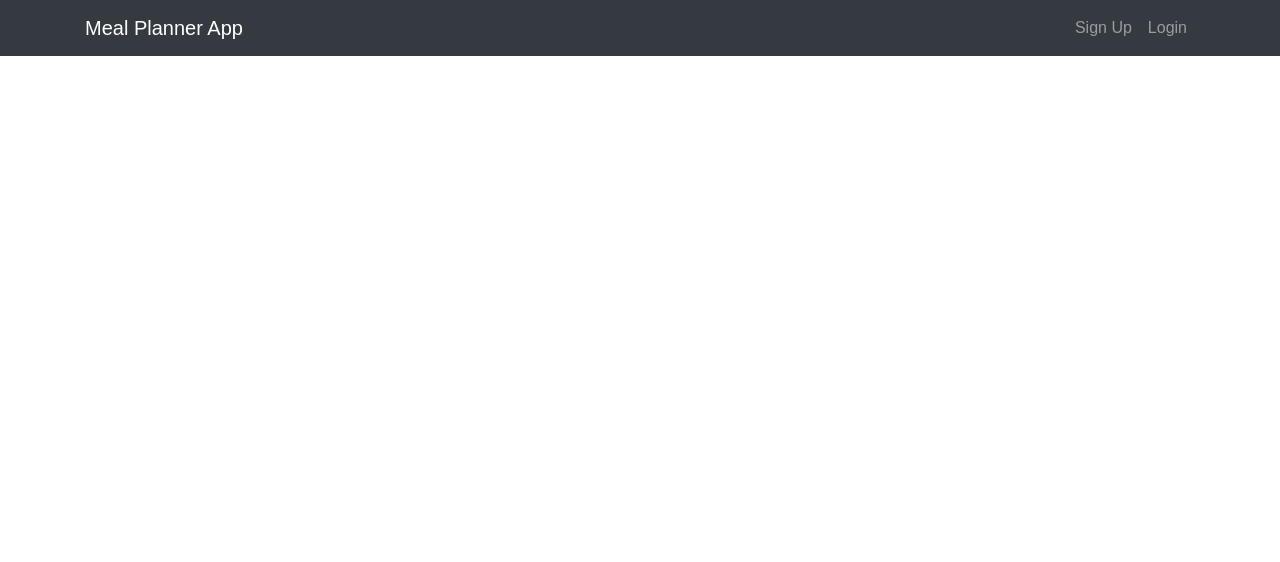
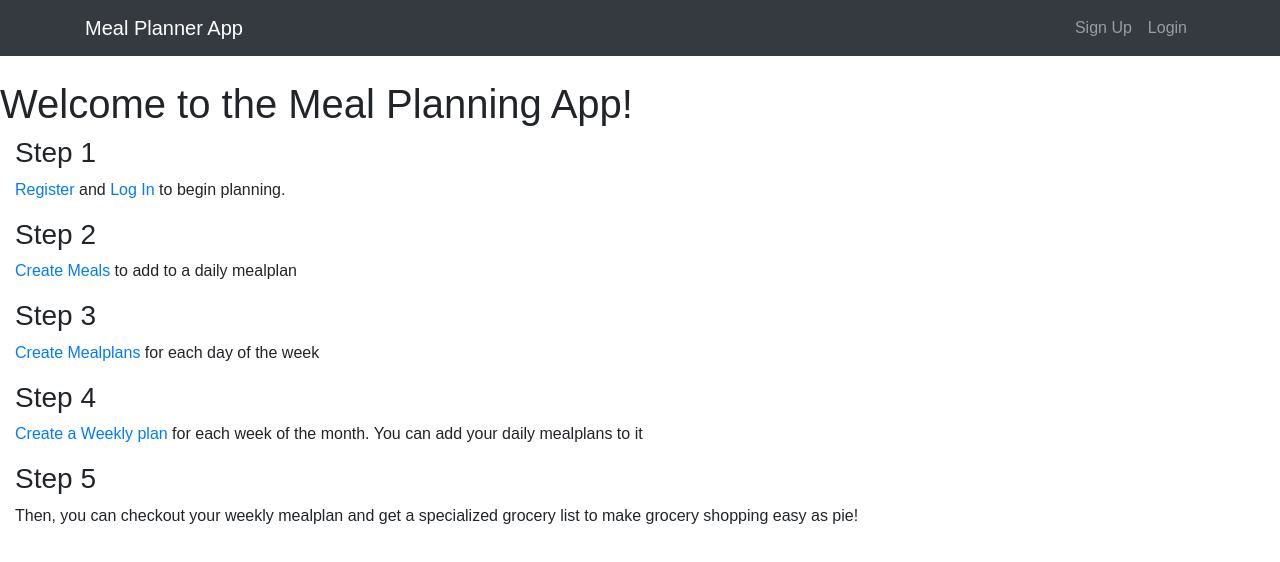
Before and after one commit to KatieSchmidt/react_meal_plan, a React (Create React App) app in the folder client/: page / in a window 1280 px wide. Shown: the top 562 px of the page. Built offline with nearby package versions, Linux system fonts and the light colour scheme.

Commit message:
Create Home screen ad add home route

```diff
--- a/client/public/index.html
+++ b/client/public/index.html
@@ -13,7 +13,7 @@
   <link rel="shortcut icon" href="%PUBLIC_URL%/favicon.ico">
   <link rel="stylesheet" href="https://stackpath.bootstrapcdn.com/bootstrap/4.1.3/css/bootstrap.min.css" integrity="sha384-MCw98/SFnGE8fJT3GXwEOngsV7Zt27NXFoaoApmYm81iuXoPkFOJwJ8ERdknLPMO"
     crossorigin="anonymous">
-  <title>React App</title>
+  <title>Simply Plan It</title>
 </head>
 
 <body>
--- a/client/src/App.js
+++ b/client/src/App.js
@@ -19,6 +19,8 @@ import EditWeeklyGroceryList from "./components/weeklygrocerylist/EditWeeklyGroc
 import Login from "./components/auth/Login";
 import Register from "./components/auth/Register";
 import "./App.css";
+
+import Home from "./components/home/Home";
 
 import jwt_decode from "jwt-decode";
 import setAuthToken from "./utils/setAuthToken";
@@ -47,6 +49,7 @@ class App extends Component {
         <Router>
           <div>
             <Navbar />
+            <Route exact path="/" component={Home} />
             <Route exact path="/register" component={Register} />
             <Route exact path="/login" component={Login} />
 
--- /dev/null
+++ b/client/src/components/home/Home.js
@@ -0,0 +1,48 @@
+import React, { Component } from "react";
+
+export default class Home extends Component {
+  render() {
+    return (
+      <div>
+        <div className="col">
+          <div className="row">
+            <h1>Welcome to the Meal Planning App!</h1>
+          </div>
+          <div className="row">
+            <h3 className="col col-12 text-left">Step 1</h3>
+            <p className="col col-12">
+              <a href="/register">Register</a> and <a href="/login">Log In</a>{" "}
+              to begin planning.
+            </p>
+          </div>
+          <div className="row">
+            <h3 className="col col-12 text-left">Step 2</h3>
+            <p className="col col-12">
+              <a href="/meals">Create Meals</a> to add to a daily mealplan
+            </p>
+          </div>
+          <div className="row">
+            <h3 className="col col-12 text-left">Step 3</h3>
+            <p className="col col-12">
+              <a href="/meal-plan">Create Mealplans</a> for each day of the week
+            </p>
+          </div>
+          <div className="row">
+            <h3 className="col col-12 text-left">Step 4</h3>
+            <p className="col col-12">
+              <a href="/week-plan">Create a Weekly plan</a> for each week of the
+              month. You can add your daily mealplans to it
+            </p>
+          </div>
+          <div className="row">
+            <h3 className="col col-12 text-left">Step 5</h3>
+            <p className="col col-12">
+              Then, you can checkout your weekly mealplan and get a specialized
+              grocery list to make grocery shopping easy as pie!
+            </p>
+          </div>
+        </div>
+      </div>
+    );
+  }
+}
```
